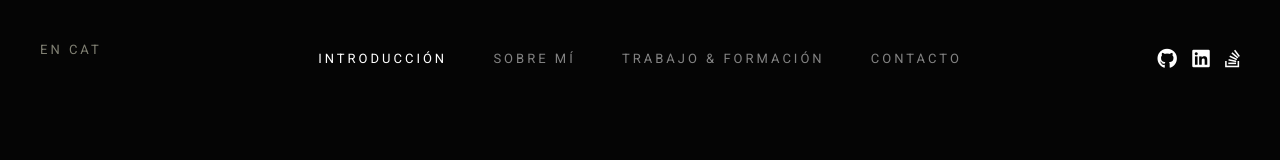
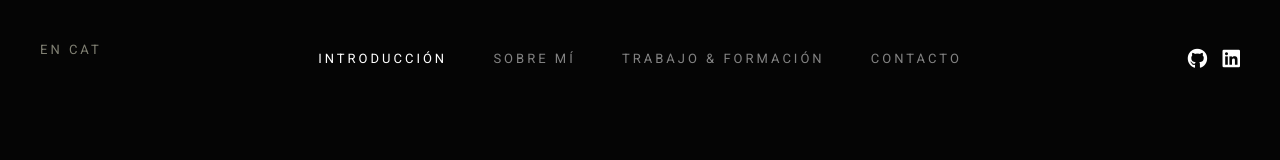
Before and after one commit to didac20/didac20.github.io, a plain HTML site: page index_es.html in a window 1280 px wide. Shown: the top 160 px of the page. Drawn offline with Linux system fonts and the light colour scheme; grey boxes are pictures that could not be loaded; a web font is replaced by a local one.

Commit message:
Update index_es.html

```diff
--- a/index_es.html
+++ b/index_es.html
@@ -58,7 +58,6 @@
             <ul class="header-social">
                 <li><a href="https://github.com/didac20" target="_blank"><i class="fab fa-github" aria-hidden="true"></i></a></li>
                 <li><a href="https://www.linkedin.com/in/dídac-plana-ruiz-10bb0b168" target="_blank"><i class="fab fa-linkedin" aria-hidden="true"></i></a></li>
-				<li><a href="https://stackoverflow.com/users/13399788/d%c3%addac-plana" target="_blank"><i class="fab fa-stack-overflow" aria-hidden="true"></i></a></li>
             </ul>
 
         </nav>
```
